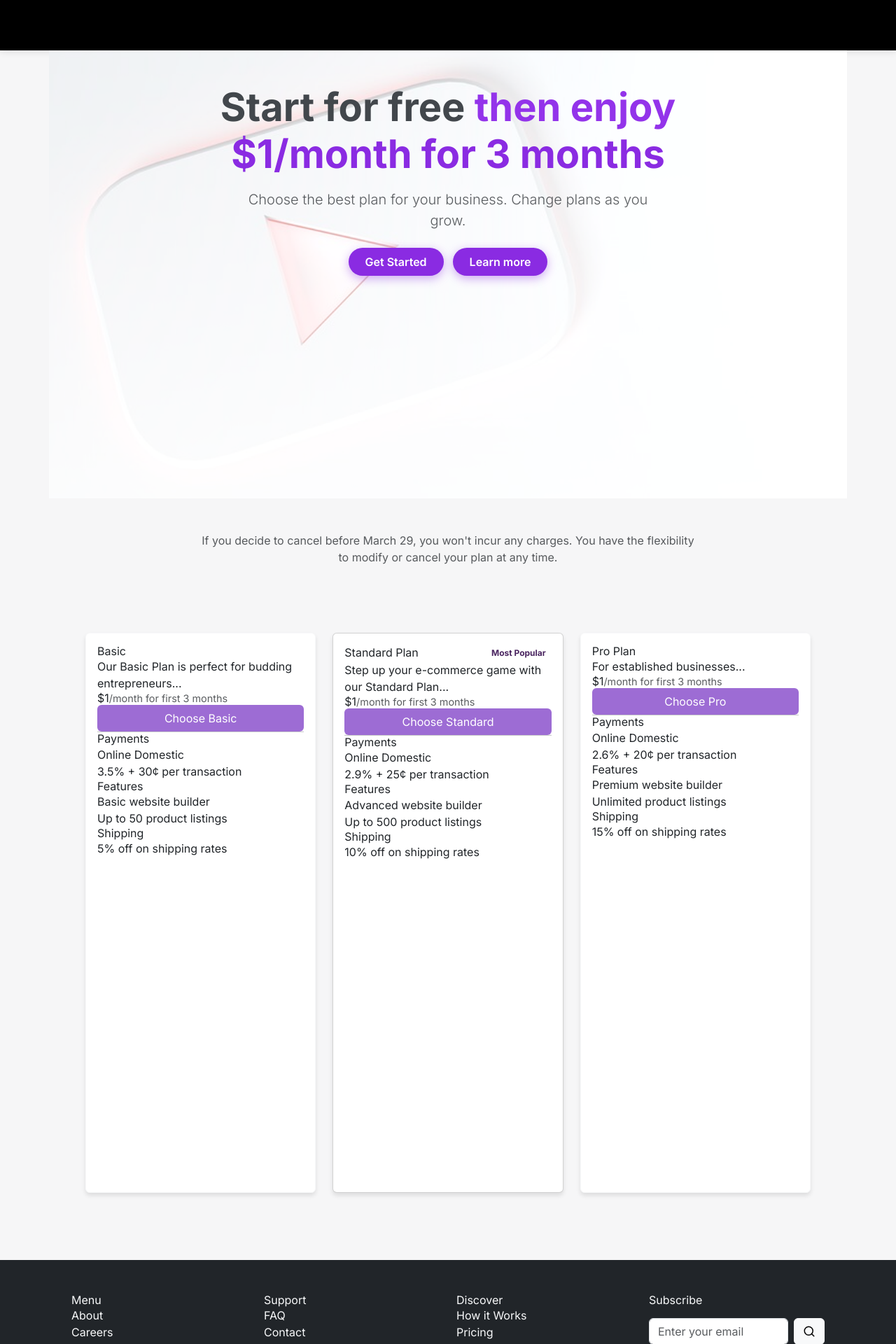
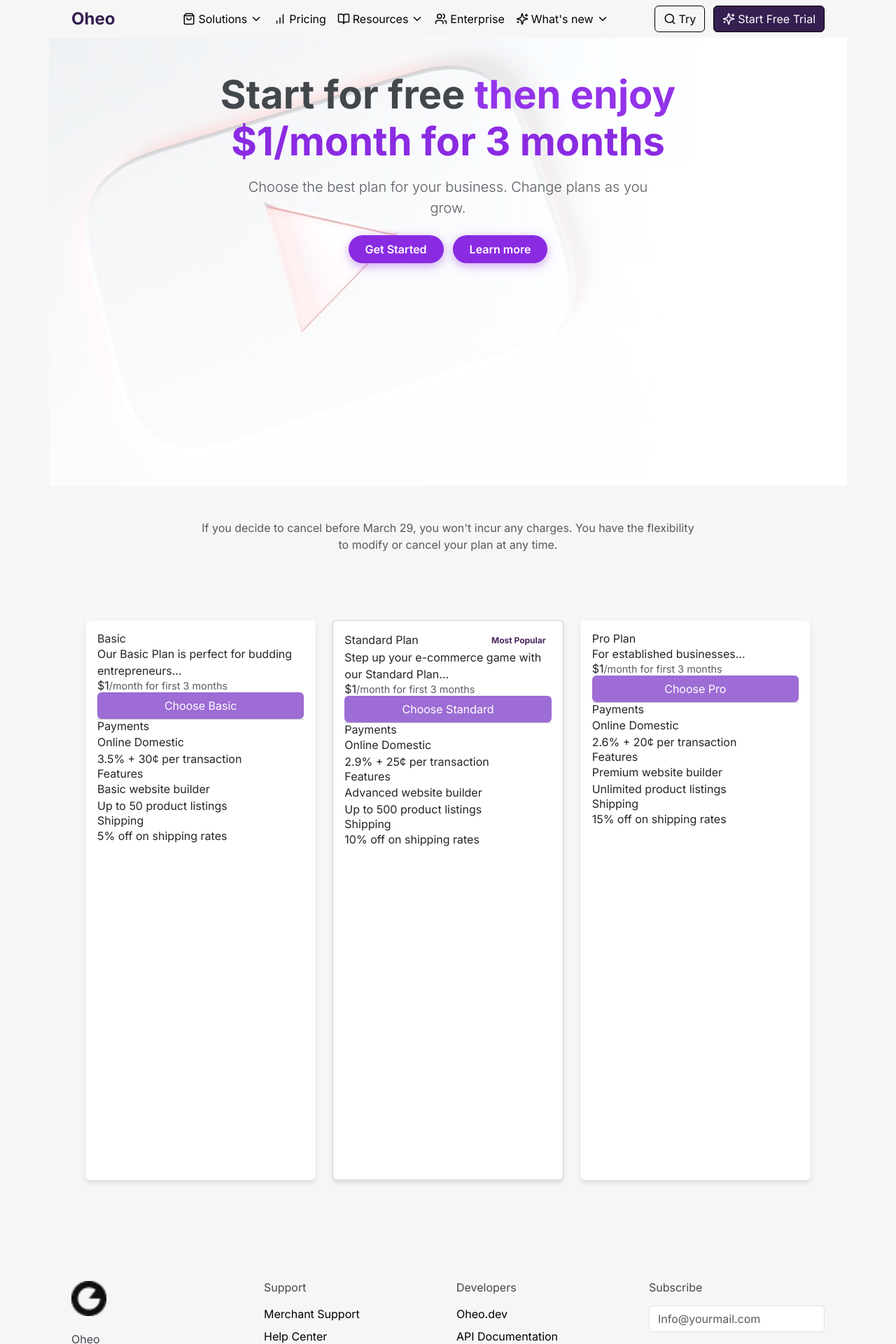
Before and after one commit to umaisusman/oheoclient, a React (Vite) app: page /mainpage in a window 1280 px wide. Shown: the top 1920 px of the page at 70% size. Built offline with nearby package versions, Linux system fonts and the light colour scheme.

Commit message:
all change

```diff
--- a/src/Components/LandingPage2/LandingPageNav.jsx
+++ b/src/Components/LandingPage2/LandingPageNav.jsx
@@ -8,8 +8,9 @@ import "./Navbar.css"
 import { useNavigate } from "react-router-dom"
 import { Container, Row, Col, Button, Navbar, Nav } from "react-bootstrap";
 import PaymentPlansSectionthird from "../paymentSelectionthird/paymentSelectionthird"
-import Footer from "../NewFooter/NewFooter"
+import Footer from "../../Screens/LandinPageScreens/onHub/onhub"
 import videoFrame from "../../images/video transparent frame.png";
+import ShopifyNavbar from "../../Screens/LandinPageScreens/HomePageNav/HomePageNav"
 
 export default function LandingPageNav() {
 
@@ -24,27 +25,7 @@ export default function LandingPageNav() {
 
   return (
     <div >
-       <Navbar expand="lg" className="py-3">
-        <Container>
-        <Navbar.Brand href="#" className="d-flex align-items-center">
-  <span className="fw-bold">oheo</span>
-</Navbar.Brand>
-
-          <Navbar.Toggle aria-controls="basic-navbar-nav" />
-          <Navbar.Collapse id="basic-navbar-nav">
-            <Nav className="mx-auto">
-              <Nav.Link href="#" className="mx-2">Solutions</Nav.Link>
-              <Nav.Link href="#" className="mx-2">Pricing</Nav.Link>
-              <Nav.Link href="#" className="mx-2">Company</Nav.Link>
-              <Nav.Link href="#" className="mx-2">Resources</Nav.Link>
-            </Nav>
-            <div className="d-flex align-items-center">
-              <Button variant="dark" size="sm" className="me-2 rounded-pill px-3" onClick={handletryNav}>Get Started</Button>
-              <Button variant="outline-dark" size="sm" className="rounded-pill px-3" onClick={handletrylogin}>Sign in</Button>
-            </div>
-          </Navbar.Collapse>
-        </Container>
-      </Navbar>
+      <ShopifyNavbar/>
 
       <Container
   className="py-5"
--- a/src/Screens/dashboardmockup/Hero-section/hero-section.jsx
+++ b/src/Screens/dashboardmockup/Hero-section/hero-section.jsx
@@ -4,7 +4,7 @@ import WhyChooseUs from "../../../Components/why-choose-us/why-choose-us";
 import FeaturesSection from "../../../Components/feature-section/feactureSection";
 import TestimonialSection from "../../../Components/Testimonial/Testimonial";
 import BusinessBanner from "../../../Components/business-banner/business-banner";
-import Footer from "../../../Components/NewFooter/NewFooter";
+import Footer from "../../../Screens/LandinPageScreens/onHub/onhub";
 import { useNavigate } from "react-router-dom";
 import ShopifyNavbar from "../../LandinPageScreens/HomePageNav/HomePageNav";
 
```
